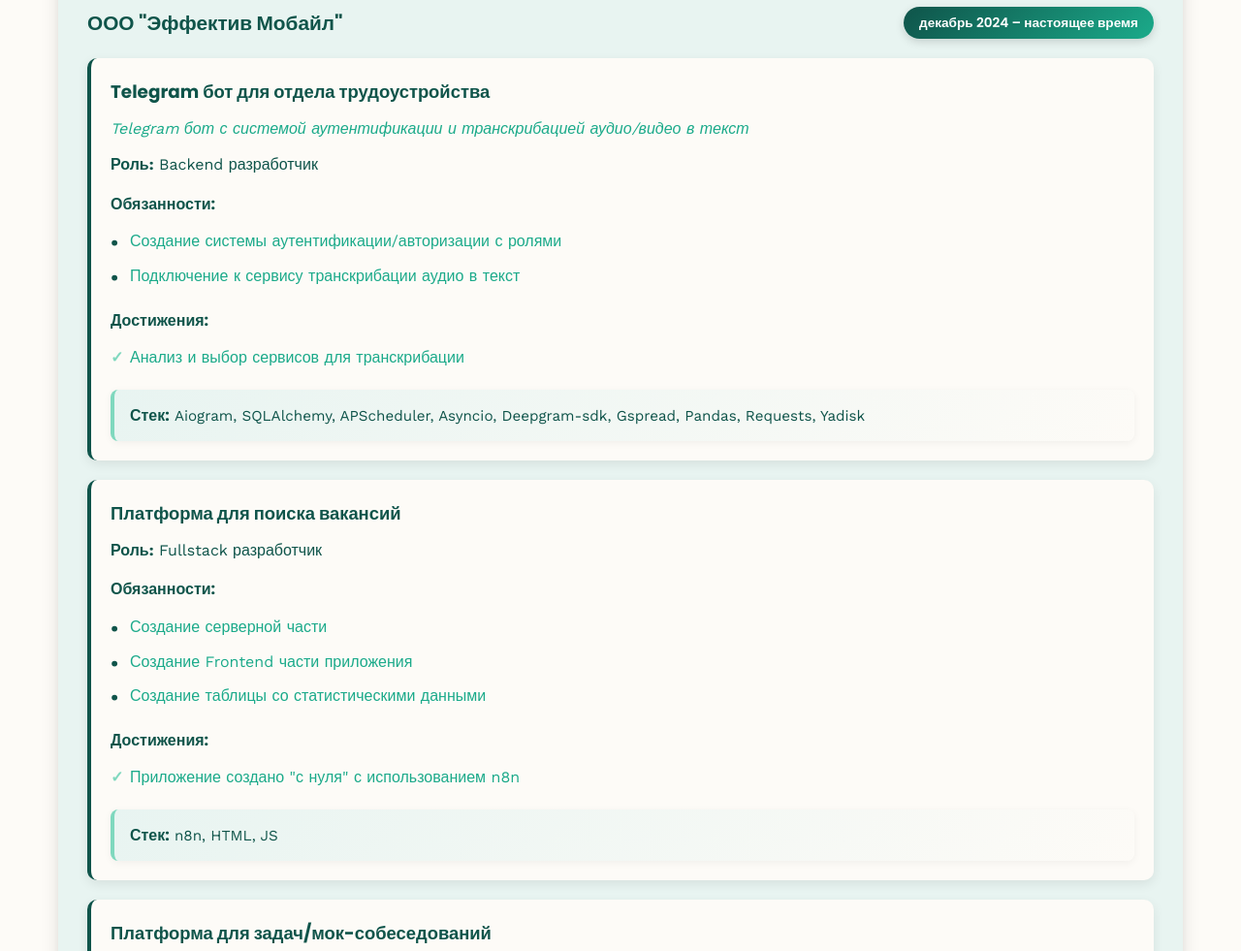
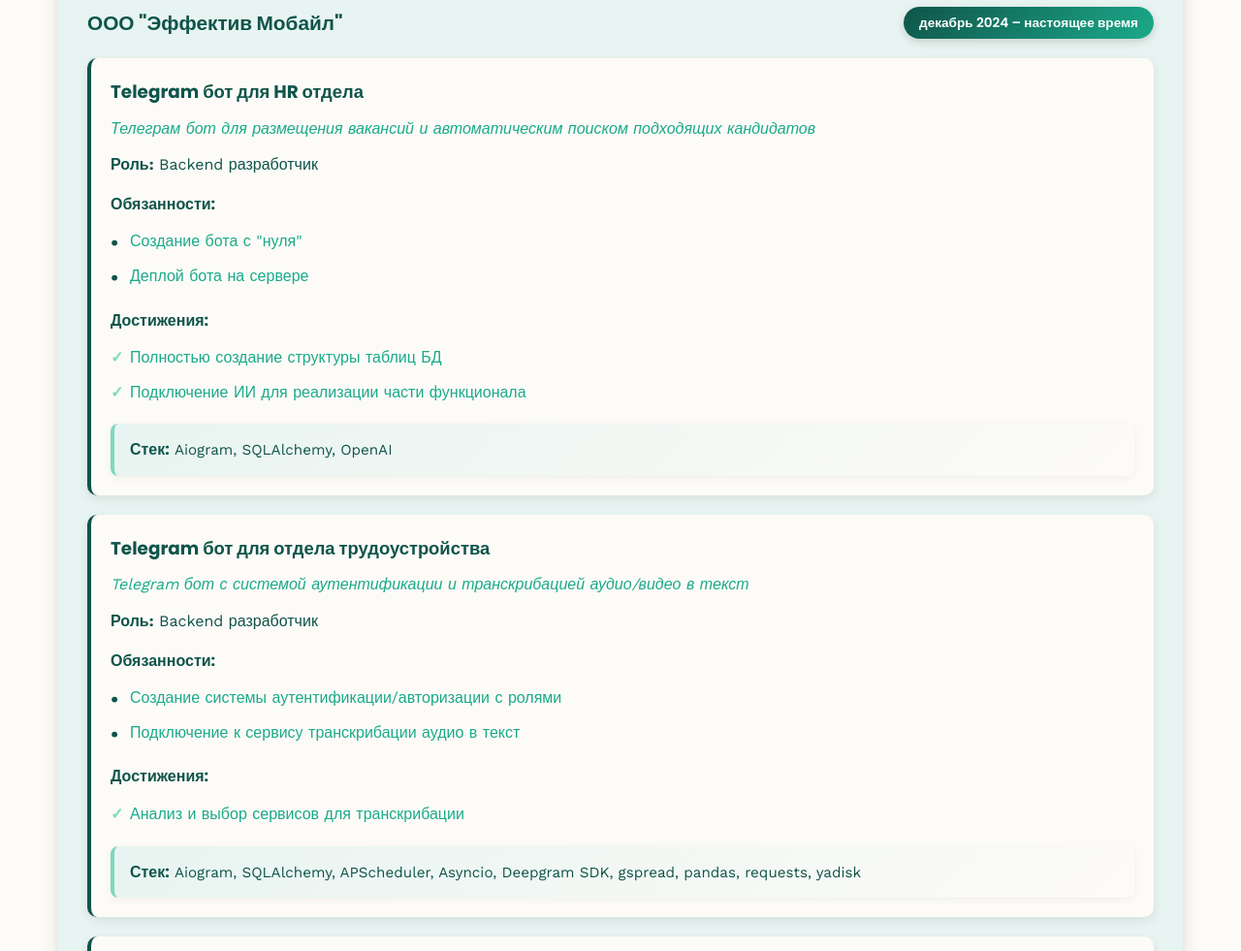
Before and after one commit to ConstCK/ConstCK.github.io, a plain HTML site: page index.html in a window 1280 px wide. Shown: the part 1580-2561 px from the top of the page at 97% size. Drawn offline with nearby package versions, Linux system fonts and the light colour scheme.

Commit message:
feat: Add new task for recent job

```diff
--- a/index.html
+++ b/index.html
@@ -226,6 +226,40 @@
                     </div>
 
                     <div class="project">
+                        <h5 data-ru="Telegram бот для HR отдела" data-en="Telegram bot for HR department">
+                            Telegram бот для HR отдела</h5>
+                        <p class="description"
+                            data-ru="Телеграм бот для размещения вакансий и автоматическим поиском подходящих кандидатов"
+                            data-en="Telegram bot for posting vacancies and automatic search for suitable candidates">
+                            Телеграм бот для размещения вакансий и автоматическим поиском подходящих кандидатов</p>
+                        <p><strong data-ru="Роль:" data-en="Role:">Роль:</strong> <span data-ru="Backend разработчик"
+                                data-en="Backend Developer">Backend разработчик</span></p>
+                        <div class="responsibilities">
+                            <strong data-ru="Обязанности:" data-en="Responsibilities:">Обязанности:</strong>
+                            <ul>
+                                <li data-ru="Создание бота с &quot;нуля&quot;" data-en="Bot development from scratch">
+                                    Создание бота с "нуля"</li>
+                                <li data-ru="Деплой бота на сервере" data-en="Bot deployment on server">Деплой бота на
+                                    сервере</li>
+                            </ul>
+                        </div>
+                        <div class="achievements">
+                            <strong data-ru="Достижения:" data-en="Achievements:">Достижения:</strong>
+                            <ul>
+                                <li data-ru="Полностью создание структуры таблиц БД"
+                                    data-en="Complete database table structure creation">Полностью создание структуры
+                                    таблиц БД</li>
+                                <li data-ru="Подключение ИИ для реализации части функционала"
+                                    data-en="AI integration for partial functionality implementation">Подключение ИИ для
+                                    реализации части функционала</li>
+                            </ul>
+                        </div>
+                        <div class="tech-stack">
+                            <strong data-ru="Стек:" data-en="Stack:">Стек:</strong> Aiogram, SQLAlchemy, OpenAI
+                        </div>
+                    </div>
+
+                    <div class="project">
                         <h5 data-ru="Telegram бот для отдела трудоустройства" data-en="Telegram bot for HR department">
                             Telegram бот для отдела трудоустройства</h5>
                         <p class="description"
@@ -256,8 +290,8 @@
                         </div>
                         <div class="tech-stack">
                             <strong data-ru="Стек:" data-en="Stack:">Стек:</strong> Aiogram, SQLAlchemy, APScheduler,
-                            Asyncio, Deepgram-sdk, Gspread,
-                            Pandas, Requests, Yadisk
+                            Asyncio, Deepgram SDK, gspread,
+                            pandas, requests, yadisk
                         </div>
                     </div>
 
@@ -323,8 +357,8 @@
                             </ul>
                         </div>
                         <div class="tech-stack">
-                            <strong data-ru="Стек:" data-en="Stack:">Стек:</strong> Django, aiohttp, celery, redis,
-                            deepgram-sdk, openai, django-chartjs,
+                            <strong data-ru="Стек:" data-en="Stack:">Стек:</strong> Django, aiohttp, Celery, Redis,
+                            Deepgram SDK, OpenAI, django-chartjs,
                             pandas, gspread
                         </div>
                     </div>
@@ -352,7 +386,7 @@
                             </ul>
                         </div>
                         <div class="tech-stack">
-                            <strong data-ru="Стек:" data-en="Stack:">Стек:</strong> Selenium, requests, celery, redis,
+                            <strong data-ru="Стек:" data-en="Stack:">Стек:</strong> Selenium, requests, Celery, Redis,
                             BS4
                         </div>
                     </div>
```
